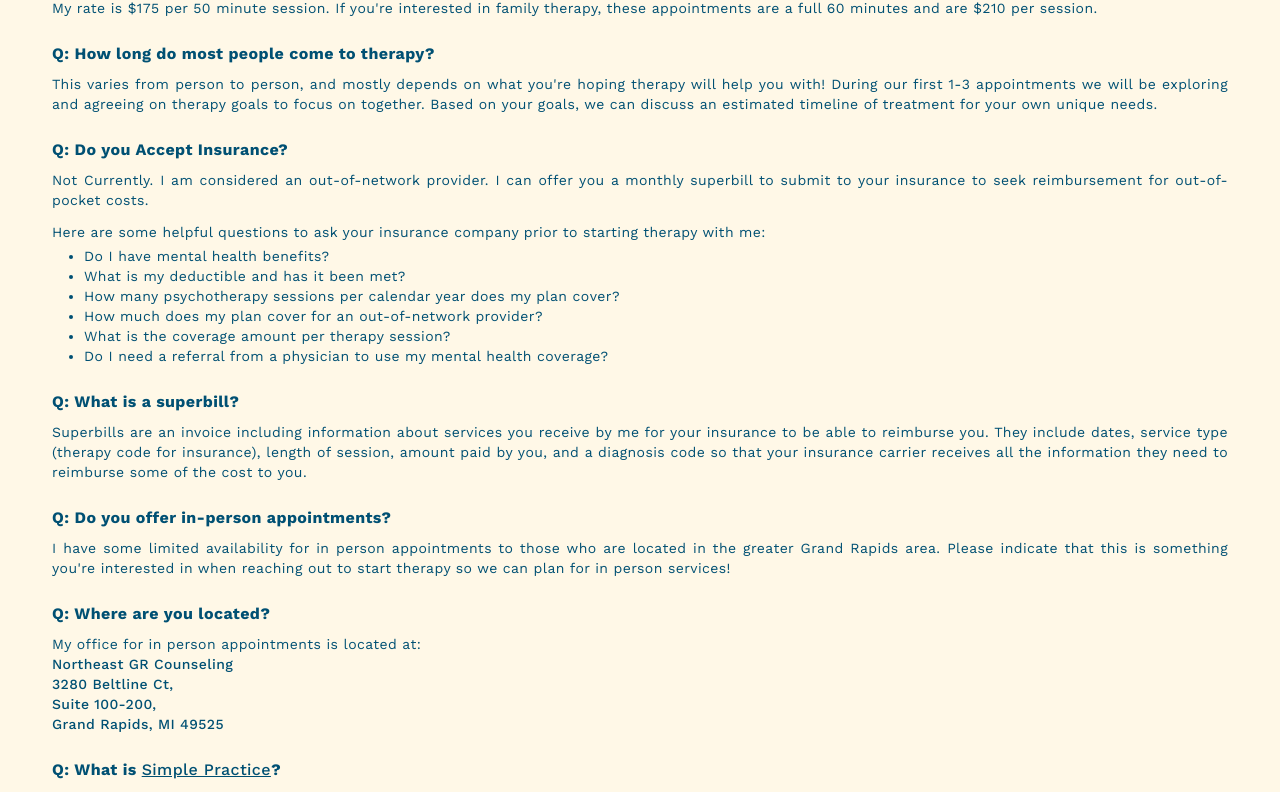
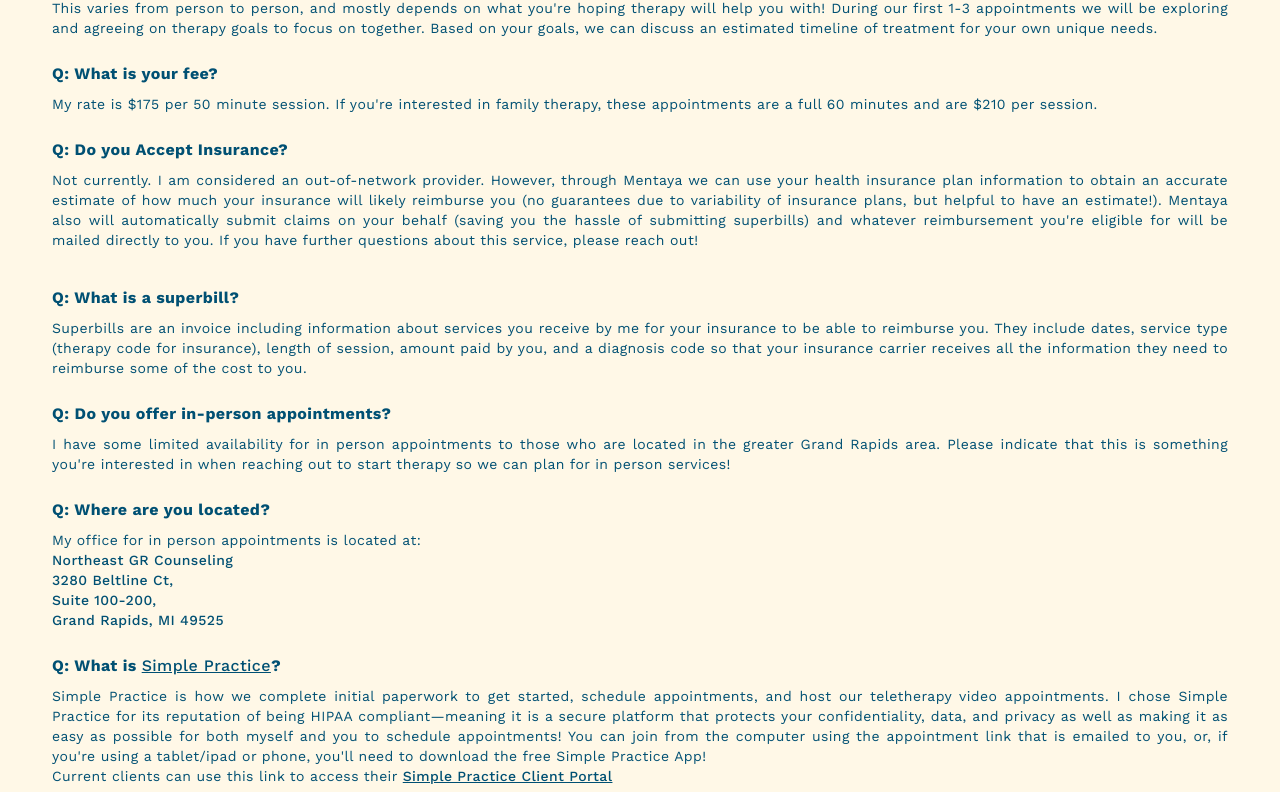
Before and after one commit to trroev/guided-growth-with-rachael, a Next.js app: page /faq in a window 1280 px wide. Shown: the part 259-1051 px from the top of the page. Built offline with nearby package versions, Linux system fonts and the light colour scheme.

Commit message:
completed updates client requested

```diff
--- a/pages/faq.tsx
+++ b/pages/faq.tsx
@@ -9,16 +9,6 @@ const FAQ = () => (
           Frequently Asked Questions
         </p>
         <div className="flex flex-col py-4">
-          <div className="px-4 pb-6">
-            <div className="pb-2">
-              <h5>Q: What is your fee?</h5>
-            </div>
-            <p className="text-sm md:text-justify">
-              My rate is $175 per 50 minute session. If you&#39;re
-              interested in family therapy, these appointments are a
-              full 60 minutes and are $210 per session.
-            </p>
-          </div>
           <div className="px-4 pb-6">
             <div className="pb-2">
               <h5>Q: How long do most people come to therapy?</h5>
@@ -34,39 +24,31 @@ const FAQ = () => (
           </div>
           <div className="px-4 pb-6">
             <div className="pb-2">
+              <h5>Q: What is your fee?</h5>
+            </div>
+            <p className="text-sm md:text-justify">
+              My rate is $175 per 50 minute session. If you&#39;re
+              interested in family therapy, these appointments are a
+              full 60 minutes and are $210 per session.
+            </p>
+          </div>
+          <div className="px-4 pb-6">
+            <div className="pb-2">
               <h5>Q: Do you Accept Insurance?</h5>
             </div>
             <p className="text-sm pb-3 md:text-justify">
-              Not Currently. I am considered an out-of-network
-              provider. I can offer you a monthly superbill to submit
-              to your insurance to seek reimbursement for
-              out-of-pocket costs.
+              Not currently. I am considered an out-of-network
+              provider. However, through Mentaya we can use your
+              health insurance plan information to obtain an accurate
+              estimate of how much your insurance will likely
+              reimburse you (no guarantees due to variability of
+              insurance plans, but helpful to have an estimate!).
+              Mentaya also will automatically submit claims on your
+              behalf (saving you the hassle of submitting superbills)
+              and whatever reimbursement you&#39;re eligible for will
+              be mailed directly to you. If you have further questions
+              about this service, please reach out!
             </p>
-            <p className="text-sm pb-1 md:text-justify">
-              Here are some helpful questions to ask your insurance
-              company prior to starting therapy with me:
-            </p>
-            <div className="text-sm px-8">
-              <ul className="text-justify list-disc">
-                <li>Do I have mental health benefits?</li>
-                <li>What is my deductible and has it been met?</li>
-                <li>
-                  How many psychotherapy sessions per calendar year
-                  does my plan cover?
-                </li>
-                <li>
-                  How much does my plan cover for an out-of-network
-                  provider?
-                </li>
-                <li>
-                  What is the coverage amount per therapy session?
-                </li>
-                <li>
-                  Do I need a referral from a physician to use my
-                  mental health coverage?
-                </li>
-              </ul>
-            </div>
           </div>
           <div className="px-4 pb-6">
             <div className="pb-2">
@@ -135,18 +117,28 @@ const FAQ = () => (
               </h5>
             </div>
             <p className="text-sm md:text-justify">
-              Simple Practice is how we have our video appointments,
-              complete initial paperwork to get started, schedule
-              appointments, submit payments for your appointments and
-              receive your superbill invoices. I chose Simple Practice
+              Simple Practice is how we complete initial paperwork to
+              get started, schedule appointments, and host our
+              teletherapy video appointments. I chose Simple Practice
               for its reputation of being HIPAA compliant—meaning it
               is a secure platform that protects your confidentiality,
               data, and privacy as well as making it as easy as
-              possible for both myself and clients to schedule and
-              have appointments! You can join from the computer using
-              the appointment link that is emailed to you, or if
+              possible for both myself and you to schedule
+              appointments! You can join from the computer using the
+              appointment link that is emailed to you, or, if
               you&#39;re using a tablet/ipad or phone, you&#39;ll need
               to download the free Simple Practice App!
+              <br />
+              Current clients can use this link to access their{" "}
+              <a
+                href="https://guided-growth-with-rachael.clientsecure.me."
+                target="_blank"
+                rel="noopener noreferrer"
+                aria-label="Simple Practice Client Portal How-to pdf link"
+                className="font-medium underline hover:font-bold"
+              >
+                Simple Practice Client Portal
+              </a>
             </p>
           </div>
           <div className="px-4 pb-6">
--- a/pages/services.tsx
+++ b/pages/services.tsx
@@ -12,9 +12,9 @@ const Services = () => (
           <div className="border-b border-green mb-6">
             <ul className="list-disc">
               <li className="pb-4">
-                My rate is $175 per 50 minute session. If you&#39;re
-                interested in family therapy, these appointments are a
-                full 60 minutes and are $210 per session
+                My rate is $175 per 50 minute session. Family/couples
+                appointments are a full 60 minutes and are $210 per
+                session.
                 <p className="italic text-sm pt-2">
                   * Sliding scale slots available based on need and
                   schedule availability
@@ -141,12 +141,31 @@ const Services = () => (
             <p className="uppercase font-semibold tracking-widest pb-2">
               Payment
             </p>
-            <p className="pb-4">
-              Credit cards and HSA/FSA cards are accepted forms of
-              payment at this time. Please confirm with your HSA/FSA
-              benefit that behavioral health/mental health services
-              are an approved use of your funds.
-            </p>
+            <div className="pb-4">
+              <p>
+                I use a secure and HIPAA compliant platform called
+                Mentaya to charge for appointments, all appointment
+                fees are due at the time of service. You are able to
+                securely place a credit card, HSA/FSA card, or ACH
+                banking account for auto debit on file with them. I
+                offer the services of Mentaya to my clients to ease
+                stress and worry with seeking out-of-network
+                reimbursement from your health insurance plan. Mentaya
+                auto submits claims to your health insurance plan
+                following every appointment, and once you qualify for
+                reimbursement (per your health plan policy) you will
+                directly receive money back for your out of pocket
+                costs for completed appointments with me. I hope this
+                service makes seeking therapy hassle and stress free
+                so you can focus on doing the work you came to therapy
+                for!
+              </p>
+              <p className="italic text-sm pt-2">
+                * Payment Discount: Any client who uses and ACH debit
+                account for payment qualifies for a $10 decrease in
+                their fee (individuals: $165, family/couples: $200)
+              </p>
+            </div>
           </div>
           <div className="border-b border-green">
             <p className="uppercase font-semibold tracking-widest pb-2">
```
